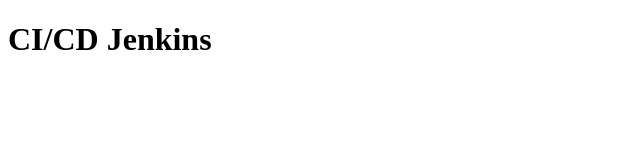
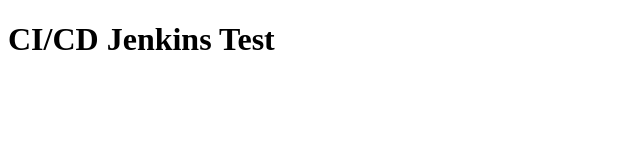
Before and after one commit to trannluongg/cicd.jenkins, a plain HTML site: page index.html in a window 1280 px wide. Shown: the whole page, without its empty margins (0-640 px from the left). Drawn offline with Linux system fonts and the light colour scheme.

Commit message:
first commit

```diff
--- a/index.html
+++ b/index.html
@@ -6,6 +6,6 @@
     <title>Document</title>
 </head>
 <body>
-    <h1>CI/CD Jenkins</h1>
+    <h1>CI/CD Jenkins Test</h1>
 </body>
 </html>
```
